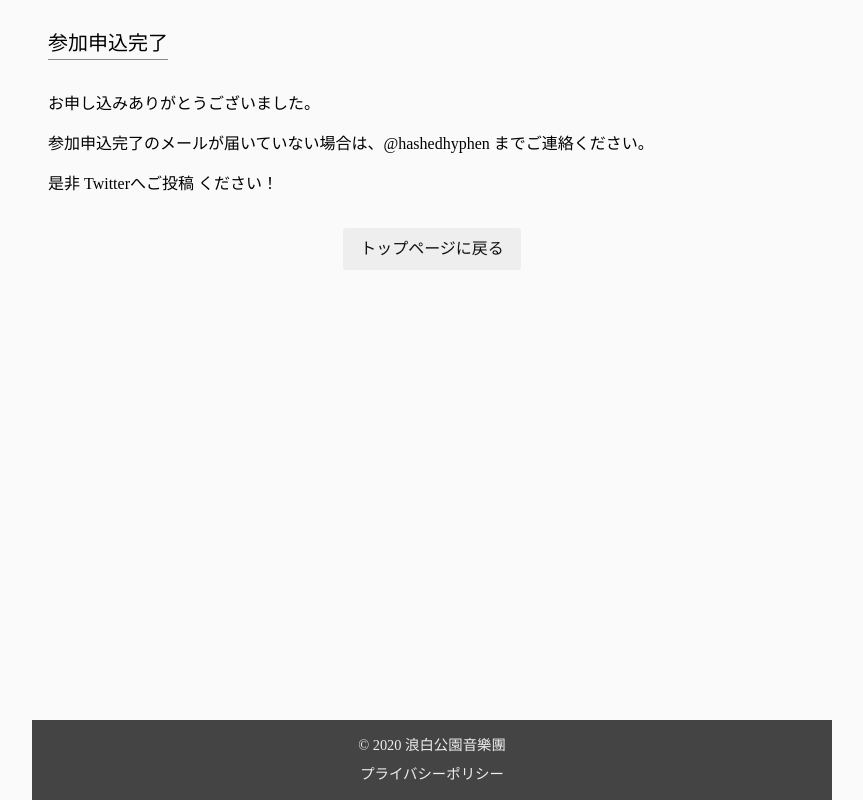
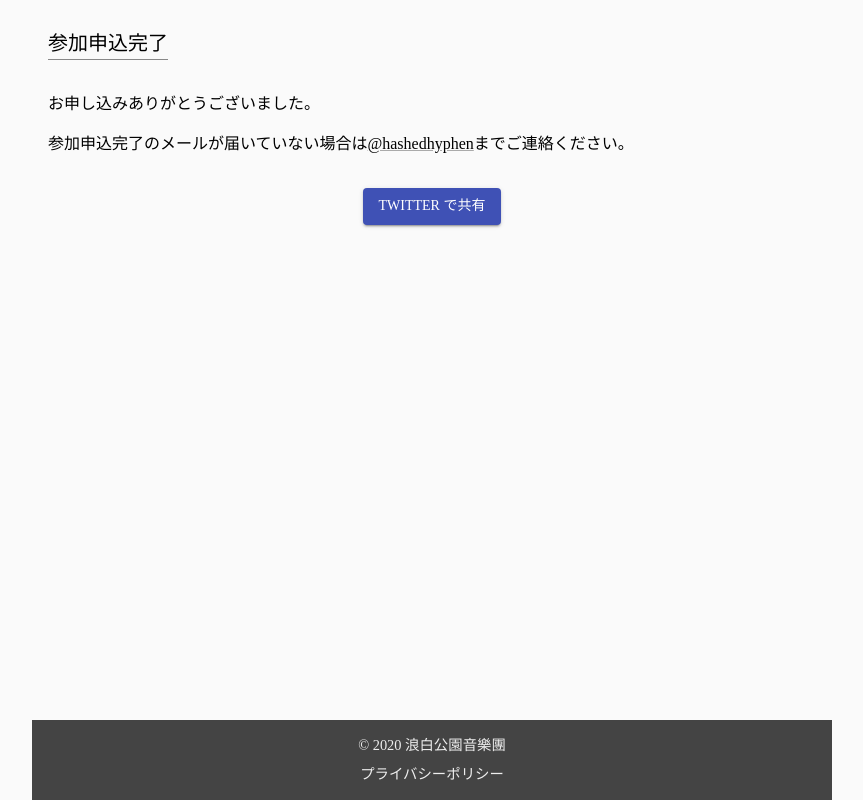
Before and after one commit to hashedhyphen/tsubasa-music, a Next.js app: page /thanks in a window 1280 px wide. Shown: the whole page, without its empty margins (208-1071 px from the left). Built offline with nearby package versions, Linux system fonts and the light colour scheme.

Commit message:
Enhance thanks page

```diff
--- /dev/null
+++ b/lib/theme.ts
@@ -0,0 +1,7 @@
+import { createMuiTheme } from "@material-ui/core"
+
+export const theme = createMuiTheme({
+  typography: {
+    fontFamily: '"Noto Serif JP", serif',
+  },
+})
--- a/pages/thanks.tsx
+++ b/pages/thanks.tsx
@@ -1,8 +1,9 @@
 import styled from "styled-components"
+import { Button, ThemeProvider } from "@material-ui/core"
 
-import Link from "next/link"
 import Layout from "../components/Layout"
-import { Navigation, NavigationButton } from "../components/Navigation"
+import { theme } from "../lib/theme"
+import { ExternalLink } from "../components/ExternalLink"
 
 const HeaderWrapper = styled.div`
   padding: 2rem 1rem;
@@ -27,8 +28,15 @@ const Body = styled.div`
   }
 `
 
+const ButtonWrapper = styled.div`
+  padding-top: 1rem;
+  width: 100%;
+  text-align: center;
+`
+
 export default function () {
   return (
+    <ThemeProvider theme={theme}>
       <Layout titlePrefix="参加申込完了">
         <HeaderWrapper>
           <Header>参加申込完了</Header>
@@ -36,25 +44,21 @@ export default function () {
         <Body>
           <p>お申し込みありがとうございました。</p>
           <p>
-          参加申込完了のメールが届いていない場合は、@hashedhyphen
+            参加申込完了のメールが届いていない場合は
+            <ExternalLink href="https://twitter.com/hashedhyphen">
+              @hashedhyphen
+            </ExternalLink>
             までご連絡ください。
           </p>
-        <p>
-          是非{" "}
+          <ButtonWrapper>
             <a href="https://twitter.com/intent/tweet?text=%23%E6%B5%AA%E7%99%BD%E5%85%AC%E5%9C%92%E9%9F%B3%E6%A8%82%E5%9C%98%20%E6%A5%BD%E5%8A%87%E3%80%8A%E3%81%A4%E3%81%B0%E3%81%95%E3%83%9F%E3%83%A5%E3%83%BC%E3%82%B8%E3%83%83%E3%82%AF%E3%80%8B%E3%81%AB%E5%BF%9C%E5%8B%9F%E3%81%97%E3%81%BE%E3%81%97%E3%81%9F%EF%BC%81%0Ahttps%3A%2F%2Fmusic.%E7%BE%BD%E5%B7%9D%E7%BF%BC.com%2F">
-            Twitterへご投稿
-          </a>{" "}
-          ください！
-        </p>
-
-        <Navigation>
-          <NavigationButton>
-            <Link href="/">
-              <a>トップページに戻る</a>
-            </Link>
-          </NavigationButton>
-        </Navigation>
+              <Button variant="contained" color="primary">
+                Twitter で共有
+              </Button>
+            </a>
+          </ButtonWrapper>
         </Body>
       </Layout>
+    </ThemeProvider>
   )
 }
```
Also changed, not shown: pages/entry.tsx (+3 -9 lines). Lines whose indentation alone changed are shown as unchanged.
